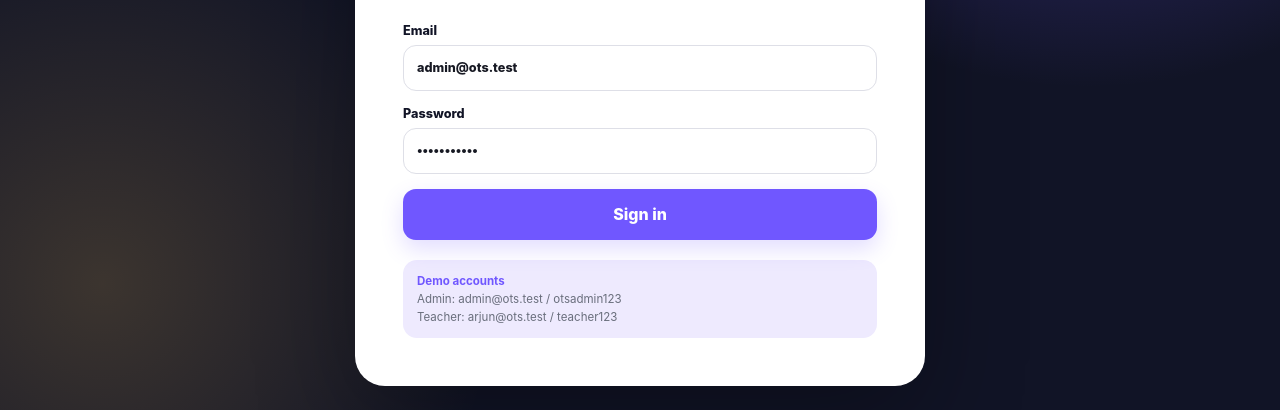
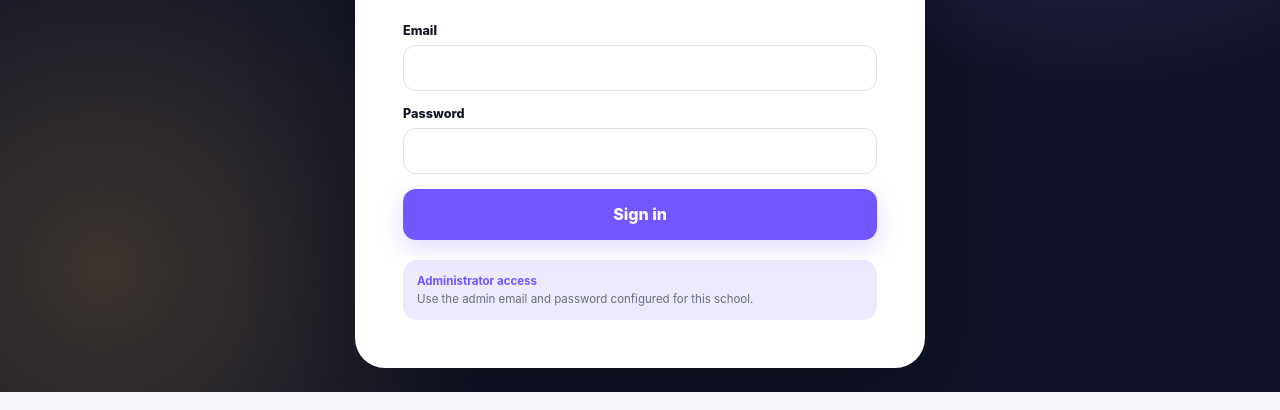
Before and after one commit to Onthestreetsofchennai/musicschool, a website: page admin.html in a window 1280 px wide. Shown: the part 491-901 px from the top of the page. Drawn offline with Linux system fonts and the light colour scheme.

Commit message:
Add files via upload

```diff
--- a/admin.html
+++ b/admin.html
@@ -25,19 +25,18 @@
       <form id="login-form" class="admin-form">
         <label>
           Email
-          <input id="login-email" type="email" value="admin@ots.test" autocomplete="username" required>
+          <input id="login-email" type="email" autocomplete="username" required>
         </label>
         <label>
           Password
-          <input id="login-password" type="password" value="otsadmin123" autocomplete="current-password" required>
+          <input id="login-password" type="password" autocomplete="current-password" required>
         </label>
         <button class="admin-button primary large" type="submit">Sign in</button>
         <p class="form-error" id="login-error" hidden></p>
       </form>
       <div class="demo-credentials">
-        <strong>Demo accounts</strong>
-        <span>Admin: admin@ots.test / otsadmin123</span>
-        <span>Teacher: arjun@ots.test / teacher123</span>
+        <strong>Administrator access</strong>
+        <span>Use the admin email and password configured for this school.</span>
       </div>
     </section>
   </div>
```
